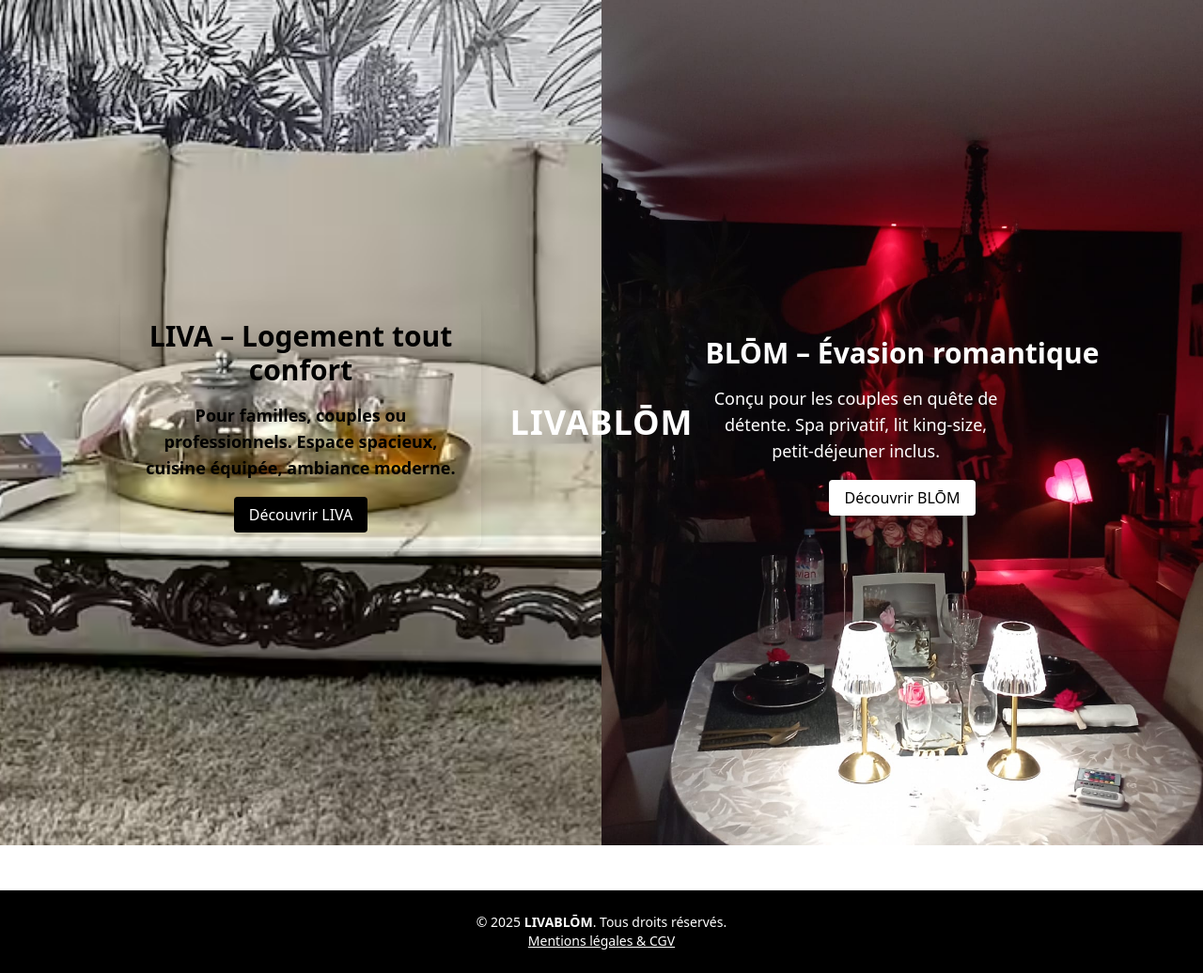
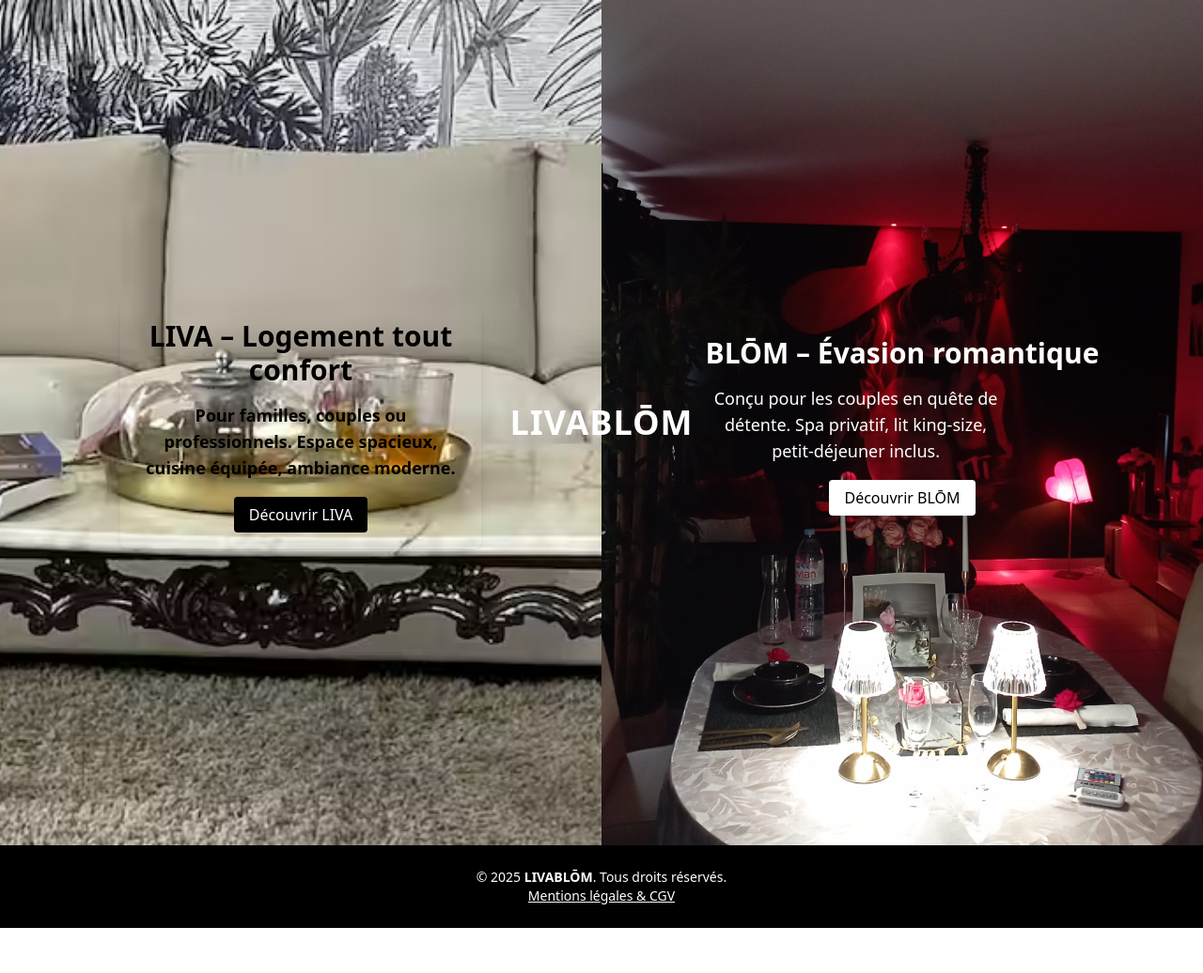
Before and after one commit to LIVABLOM/LIVABLOM, a Jekyll site: the page built from index.md, in a window 1280 px wide. Shown: the whole page at 94% size. Built offline with Jekyll 4.4.1, drawn with Linux system fonts in a browser that asks for light colours; after the commit the page ends 988 px from its top, so only the background shows below that.

Commit message:
Update default.html

```diff
--- a/_layouts/default.html
+++ b/_layouts/default.html
@@ -12,21 +12,25 @@
   <link href="https://cdn.jsdelivr.net/npm/lightbox2@2/dist/css/lightbox.min.css" rel="stylesheet" />
 </head>
 
-<body class="bg-white text-gray-900 m-0 p-0 overflow-x-hidden">
-  <main>
+<body class="bg-white text-gray-900 m-0 p-0 overflow-x-hidden flex flex-col min-h-screen">
+
+  <!-- Contenu principal -->
+  <main class="flex-grow">
     {{ content }}
   </main>
 
+  <!-- Footer -->
+  <footer class="bg-black text-white text-center py-6">
+    <div class="text-sm space-y-2">
+      <p>© 2025 <strong>LIVABLŌM</strong>. Tous droits réservés.</p>
+      <a href="{{ site.baseurl }}/mentions" class="underline hover:text-gray-300 transition">
+        Mentions légales & CGV
+      </a>
+    </div>
+  </footer>
+
   <!-- Lightbox2 JS -->
   <script src="https://cdn.jsdelivr.net/npm/lightbox2@2/dist/js/lightbox-plus-jquery.min.js"></script>
-<footer class="bg-black text-white text-center py-6 mt-12">
-  <div class="text-sm space-y-2">
-    <p>© 2025 <strong>LIVABLŌM</strong>. Tous droits réservés.</p>
-    <a href="{{ site.baseurl }}/mentions" class="underline hover:text-gray-300 transition">
-      Mentions légales & CGV
-    </a>
-  </div>
-</footer>
 
 </body>
 </html>
```
